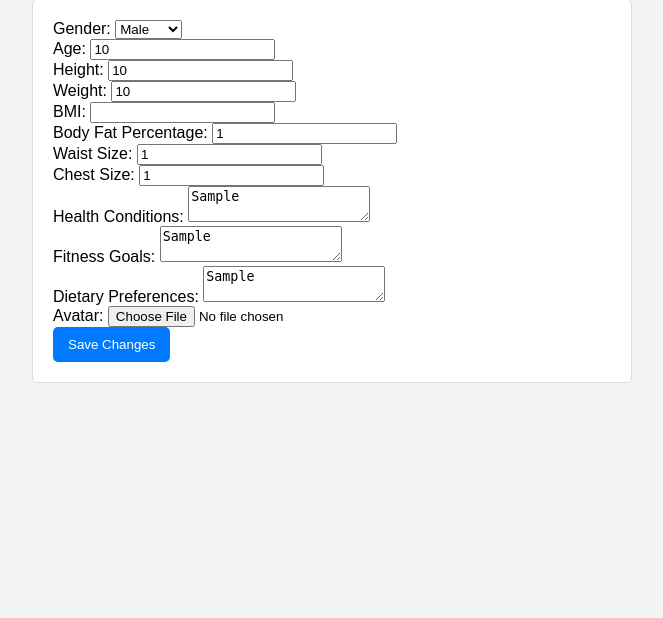
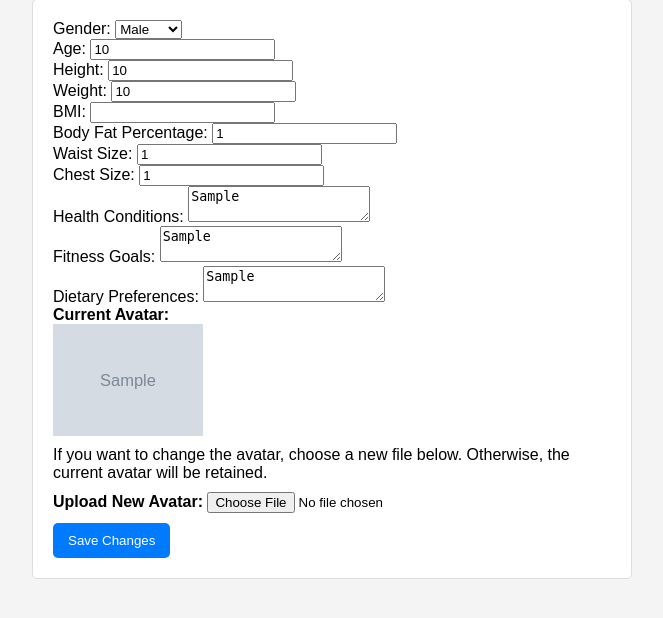
Before and after one commit to Pharoh0/easy-fit, a Django app: template apps/profiles/templates/profile_edit.html in a window 1280 px wide. Shown: the part 139-757 px from the top of the page, without its empty margins (308-971 px from the left). Run offline with Django 4.2, Linux system fonts and the light colour scheme; the template is opened without the code that fills it: most values are stand-ins (such as "Sample title", 1, 10 or a date in 2020); grey boxes marked "Sample" are stand-in pictures.

Commit message:
edit profile

```diff
--- a/apps/profiles/templates/profile_edit.html
+++ b/apps/profiles/templates/profile_edit.html
@@ -10,14 +10,15 @@
 {% block content %}
 <div class="container">
     <h1>Edit Profile</h1>
-    <form id="profile-form" method="POST" enctype="multipart/form-data">
-        {% csrf_token %}
+    {% comment %} <form id="profile-form" method="POST" enctype="multipart/form-data"> {% endcomment %}
+        <form id="profile-form" method="POST" enctype="multipart/form-data" data-url="{{ api_url }}">
+            {% csrf_token %}
 
         <div class="form-group">
             <label for="gender">Gender:</label>
             <select id="gender" name="gender">
-                <option value="male" {% if profile.gender == "male" %}selected{% endif %}>Male</option>
-                <option value="female" {% if profile.gender == "female" %}selected{% endif %}>Female</option>
+                <option value="Male" {% if profile.gender == "Male" %}selected{% endif %}>Male</option>
+                <option value="Female" {% if profile.gender == "Female" %}selected{% endif %}>Female</option>
             </select>
         </div>
 
@@ -71,10 +72,22 @@
             <textarea id="dietary_preferences" name="dietary_preferences">{{ profile.dietary_preferences }}</textarea>
         </div>
 
-        <div class="form-group">
+        {% comment %} <div class="form-group">
             <label for="avatar">Avatar:</label>
             <input type="file" id="avatar" name="avatar">
-        </div>
+        </div> {% endcomment %}
+        <p><strong>Current Avatar:</strong>
+            {% if profile_instance.avatar %}
+                <img src="{{ profile_instance.avatar.url }}" alt="Current Avatar" style="max-width: 150px; display: block; margin-bottom: 10px;">
+                <span>If you want to change the avatar, choose a new file below. Otherwise, the current avatar will be retained.</span>
+            {% else %}
+                <span>No avatar uploaded yet.</span>
+            {% endif %}
+        </p>
+
+        <p><strong>Upload New Avatar:</strong>
+            <input type="file" name="avatar">
+        </p>
 
         <button type="submit">Save Changes</button>
     </form>
```
